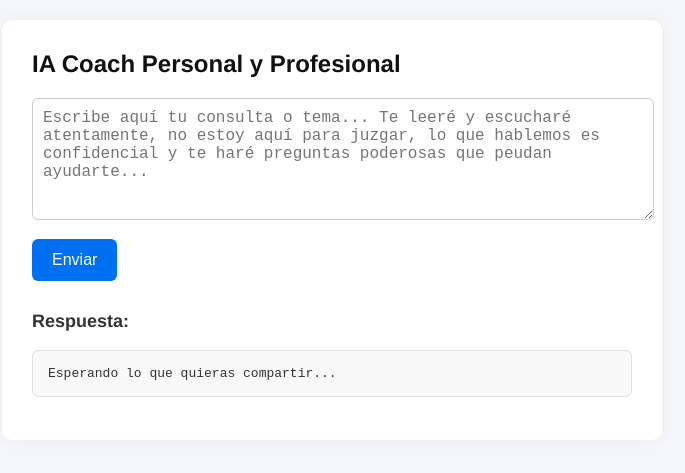
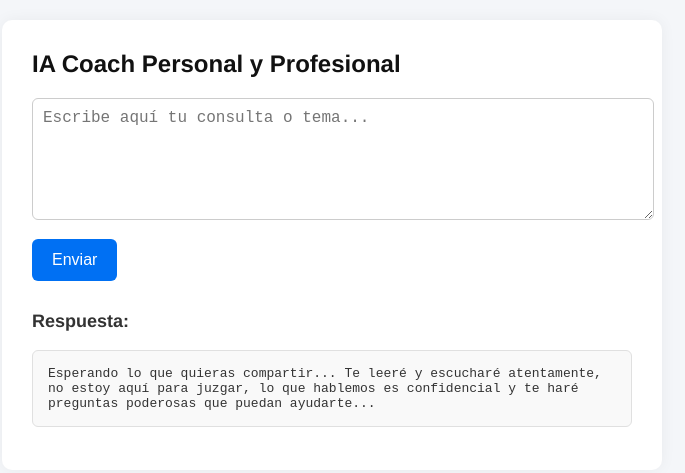
Before and after one commit to viveka2024/IaCoach, a website: page public/index.html in a window 1280 px wide. Shown: the whole page, without its empty margins (308-993 px from the left). Drawn offline with Linux system fonts and the light colour scheme.

Commit message:
Update index.html

```diff
--- a/public/index.html
+++ b/public/index.html
@@ -70,10 +70,10 @@
 <body>
   <div class="container">
     <h2>IA Coach Personal y Profesional</h2>
-    <textarea id="userInput" placeholder="Escribe aquí tu consulta o tema... Te leeré y escucharé atentamente, no estoy aquí para juzgar, lo que hablemos es confidencial y te haré preguntas poderosas que peudan ayudarte... "></textarea><br>
+    <textarea id="userInput" placeholder="Escribe aquí tu consulta o tema..."></textarea><br>
     <button onclick="sendMessage()">Enviar</button>
     <h3>Respuesta:</h3>
-    <pre id="responseArea">Esperando lo que quieras compartir...</pre>
+    <pre id="responseArea">Esperando lo que quieras compartir... Te leeré y escucharé atentamente, no estoy aquí para juzgar, lo que hablemos es confidencial y te haré preguntas poderosas que puedan ayudarte... </pre>
   </div>
 
   <script>
```
